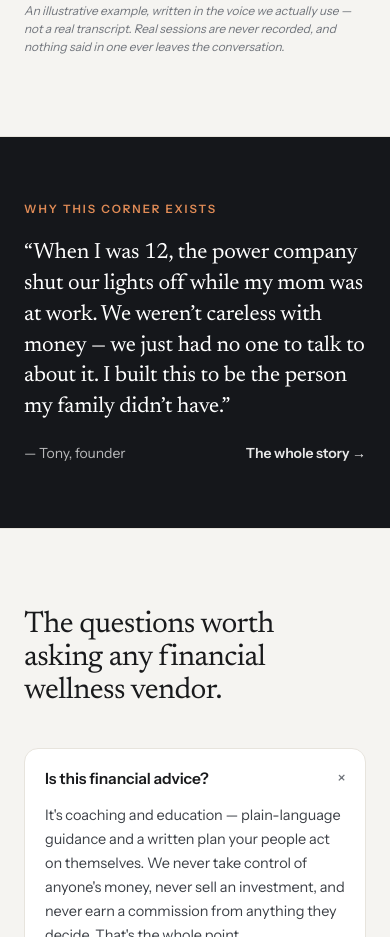
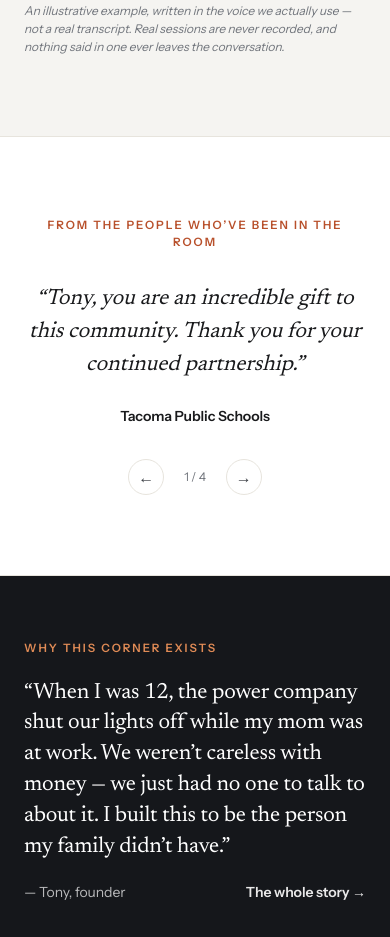
Before and after one commit to tonydoble-cpu/12th-and-good, a Next.js app: page / in a window 390 px wide. Shown: the part 5740-6677 px from the top of the page. Built offline with nearby package versions, Linux system fonts and the light colour scheme.

Commit message:
Add real testimonials carousel with client quotes

```diff
--- a/app/page.tsx
+++ b/app/page.tsx
@@ -5,6 +5,7 @@ import HomeFaq from "@/components/homeb/HomeFaq";
 import HeroQuestionStack from "@/components/HeroQuestionStack";
 import WhatPeopleBring from "@/components/WhatPeopleBring";
 import SessionExcerpt from "@/components/SessionExcerpt";
+import TestimonialCarousel from "@/components/TestimonialCarousel";
 import { priceForHeadcount } from "@/lib/program-pricing";
 import { getQuestionBySlug } from "@/lib/questions";
 
@@ -115,6 +116,35 @@ const CONVOS = [
       { who: "coach" as const, text: "Then we write the first sentence together. Not the whole conversation. Just the first sentence, because that's the one nobody can get out." },
       { who: "end" as const, text: "The plan is yours. The conversation is yours. We just made both survivable." },
     ],
+  },
+];
+
+// Real quotes from real clients and workshop participants — supplied
+// directly, lightly cleaned up for punctuation/capitalization only (no
+// wording or meaning changed).
+const TESTIMONIALS = [
+  {
+    quote:
+      "Tony, you are an incredible gift to this community. Thank you for your continued partnership.",
+    name: "Tacoma Public Schools",
+    role: "",
+  },
+  {
+    quote:
+      "The kids really enjoyed your talk. I had four students stay after class to confirm information and talk further on the subject.",
+    name: "Kerry",
+    role: "9th–12th grade teacher",
+  },
+  {
+    quote:
+      "A great presentation! Tony's voice was calming; he was confident and knowledgeable.",
+    name: "Wes Miller",
+    role: "Construction, Business Development",
+  },
+  {
+    quote: "Tony was extremely helpful. I felt heard and understood.",
+    name: "Francisco M.",
+    role: "Seattle non-profit",
   },
 ];
 
@@ -390,6 +420,18 @@ export default function Home() {
         </Container>
       </section>
 
+      {/* TESTIMONIALS */}
+      <section className="reveal border-b border-line bg-surface py-20">
+        <Container width="wide">
+          <p className="text-center text-[11.5px] font-semibold uppercase tracking-[0.17em] text-accent">
+            From the people who&rsquo;ve been in the room
+          </p>
+          <div className="mt-8">
+            <TestimonialCarousel items={TESTIMONIALS} />
+          </div>
+        </Container>
+      </section>
+
       {/* FOUNDER */}
       <section className="border-b border-line bg-[#15171b] py-16 text-white">
         <Container width="narrow">
--- /dev/null
+++ b/components/TestimonialCarousel.tsx
@@ -0,0 +1,45 @@
+"use client";
+
+import { useState } from "react";
+
+type Testimonial = { quote: string; name: string; role: string };
+
+/** Real quotes from real clients and participants — not the illustrative
+ * copy used in WhatPeopleBring/SessionExcerpt. Manual-only navigation (no
+ * autoplay): auto-advancing testimonial carousels are a common
+ * accessibility complaint, and there's no real benefit here to trading
+ * that away for four quotes. */
+export default function TestimonialCarousel({ items }: { items: Testimonial[] }) {
+  const [i, setI] = useState(0);
+  const t = items[i];
+
+  return (
+    <div className="mx-auto max-w-[720px] text-center">
+      <p className="font-display text-[22px] md:text-[27px] italic leading-[1.5] text-ink">
+        &ldquo;{t.quote}&rdquo;
+      </p>
+      <p className="mt-6 text-[14px] font-semibold text-ink">{t.name}</p>
+      {t.role && <p className="text-[13px] text-muted">{t.role}</p>}
+
+      <div className="mt-8 flex items-center justify-center gap-5">
+        <button
+          onClick={() => setI((v) => (v - 1 + items.length) % items.length)}
+          aria-label="Previous testimonial"
+          className="flex h-9 w-9 items-center justify-center rounded-full border border-line text-ink-2 transition-colors hover:border-ink hover:text-ink"
+        >
+          &larr;
+        </button>
+        <span className="text-[12px] text-muted">
+          {i + 1} / {items.length}
+        </span>
+        <button
+          onClick={() => setI((v) => (v + 1) % items.length)}
+          aria-label="Next testimonial"
+          className="flex h-9 w-9 items-center justify-center rounded-full border border-line text-ink-2 transition-colors hover:border-ink hover:text-ink"
+        >
+          &rarr;
+        </button>
+      </div>
+    </div>
+  );
+}
```
